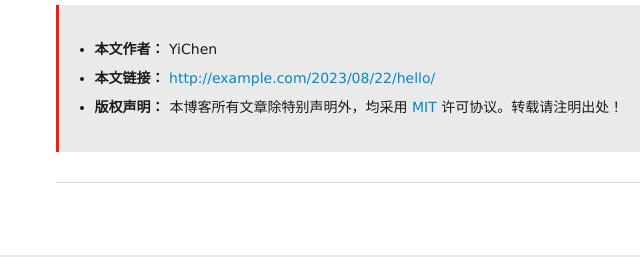
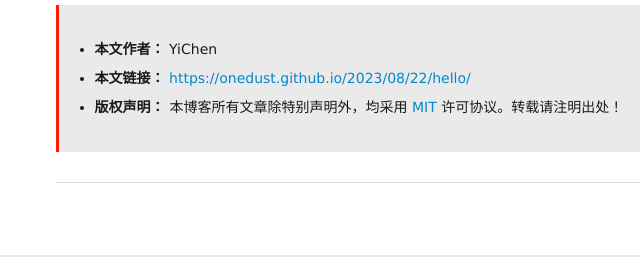
Before and after one commit to onedust/onedust.github.io, a plain HTML site: page 2023/08/22/hello/index.html in a window 1280 px wide. Shown: the part 152-409 px from the top of the page, 346-986 px from the left. Drawn offline with Linux system fonts and the light colour scheme; some packages are replaced by stand-ins of ours; no server answers; a script that the page names is missing.

Commit message:
Site updated: 2023-08-22 13:21:16

```diff
--- a/2023/08/22/hello/index.html
+++ b/2023/08/22/hello/index.html
@@ -5,14 +5,14 @@
 
   <meta name="renderer" content="webkit">
   <meta http-equiv="X-UA-Compatible" content="IE=edge" >
-  <link rel="dns-prefetch" href="http://example.com">
+  <link rel="dns-prefetch" href="https://onedust.github.io">
   <title>hello | YiChen</title>
   <meta name="generator" content="hexo-theme-yilia-plus">
   <meta name="viewport" content="width=device-width, initial-scale=1, maximum-scale=1">
 
   <meta property="og:type" content="article">
 <meta property="og:title" content="hello">
-<meta property="og:url" content="http://example.com/2023/08/22/hello/index.html">
+<meta property="og:url" content="https://onedust.github.io/2023/08/22/hello/index.html">
 <meta property="og:site_name" content="YiChen">
 <meta property="og:locale" content="zh_CN">
 <meta property="article:published_time" content="2023-08-22T01:25:35.000Z">
@@ -264,7 +264,7 @@
         </li>
         <li>
           <strong>本文链接：</strong>
-          <a href="http://example.com/2023/08/22/hello/" title="hello" target="_blank">http://example.com/2023/08/22/hello/</a>
+          <a href="https://onedust.github.io/2023/08/22/hello/" title="hello" target="_blank">https://onedust.github.io/2023/08/22/hello/</a>
         </li>
 
         <li>
@@ -331,7 +331,7 @@
     <a class="close js-modal-close" href="javascript:;"><i class="icon icon-close"></i></a>
     <p>扫一扫，分享到微信</p>
     <div class="wx-qrcode">
-     <!-- <img src="//pan.baidu.com/share/qrcode?url=http://example.com/2023/08/22/hello/" alt="微信分享二维码"> -->
+     <!-- <img src="//pan.baidu.com/share/qrcode?url=https://onedust.github.io/2023/08/22/hello/" alt="微信分享二维码"> -->
     </div>
 </div>
 
@@ -414,7 +414,7 @@
   <div class="outer">
     <div id="footer-info">
     	<div class="footer-left">
-    		&copy; 2023 <a href="http://example.com/" target="_blank">YiChen</a>
+    		&copy; 2023 <a href="https://onedust.github.io/" target="_blank">YiChen</a>
     	</div>
       	<div class="footer-right">
 
```
Also changed, not shown: 2023/08/22/hello-world/index.html (+5 -5 lines), archives/2023/08/index.html (+3 -3 lines), archives/2023/index.html (+3 -3 lines), archives/index.html (+3 -3 lines), index.html (+3 -3 lines).
